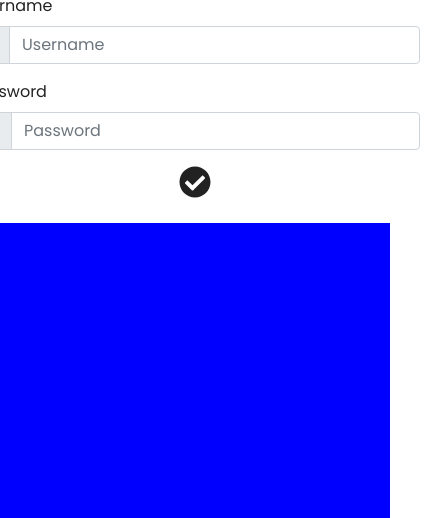
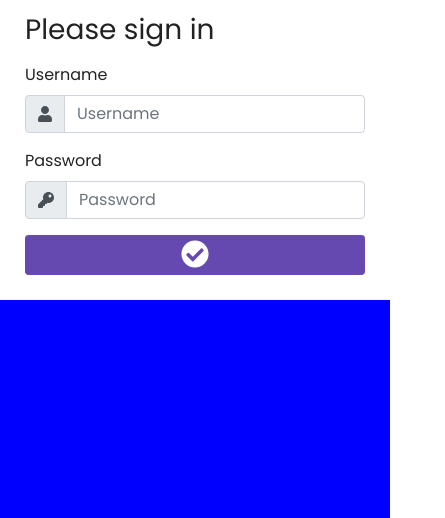
Before and after one commit to darthcoders2018/webcup2018, a plain HTML site: page login.html in a window 390 px wide. Shown: the part 326-844 px from the top of the page, 445 px wide, since content can reach past the window. Drawn offline with nearby package versions, Linux system fonts and the light colour scheme.

Commit message:
#7
login +style

```diff
--- a/login.html
+++ b/login.html
@@ -13,11 +13,12 @@
 
 <body>
     <div class="full-body-cover">
-
         <div class="container-fluid">
             <div class="form-bg"></div>
             <div class="form-frame">
-                <form>
+                <form class="form-signin">
+                    <img class="mb-4" src="https://getbootstrap.com/assets/brand/bootstrap-solid.svg" alt="" width="72" height="72">
+                    <h1 class="h3 mb-3 font-weight-normal">Please sign in</h1>
                     <div class="form-group">
                         <label for="">Username</label>
                         <div class="input-group">
@@ -42,7 +43,9 @@
 
                     </div>
                     <div class="form-btn">
-                        <i class="fa fa-check-circle fa-2x"></i>
+                        <button class="btn btn-sm btn-primary btn-block" type="submit">
+                            <i class="fa fa-check-circle fa-2x"></i>
+                        </button>
                     </div>
                 </form>
             </div>
--- a/style.css
+++ b/style.css
@@ -266,10 +266,13 @@ figure {
     background: blue;
 }
 
+/*--- sign in form --*/
+
 .size {
     width: 50px;
     color: red;
 }
+
 
 .form-frame {
     position: absolute;
@@ -280,25 +283,23 @@ figure {
     left: 50%;
     transform: translate(-50%, -50%);
 }
-
+@media (max-width: 575.98px) {
+    .form-frame {
+        width:100%;
+    }
+}
 .form-frame form {
     padding: 25px;
 }
+.form-btn {
+    display: flex;
+    justify-content: center;
+  }
 
 .form-bg {
     position: relative;
 }
 
-.social {
-    width: 500px;
-    display: flex;
-    justify-content: space-evenly;
-}
-
-.form-btn {
-    display: flex;
-    justify-content: center;
-}
 
 /*
 Extra small (xs) devices (portrait phones, less than 576px)
```
